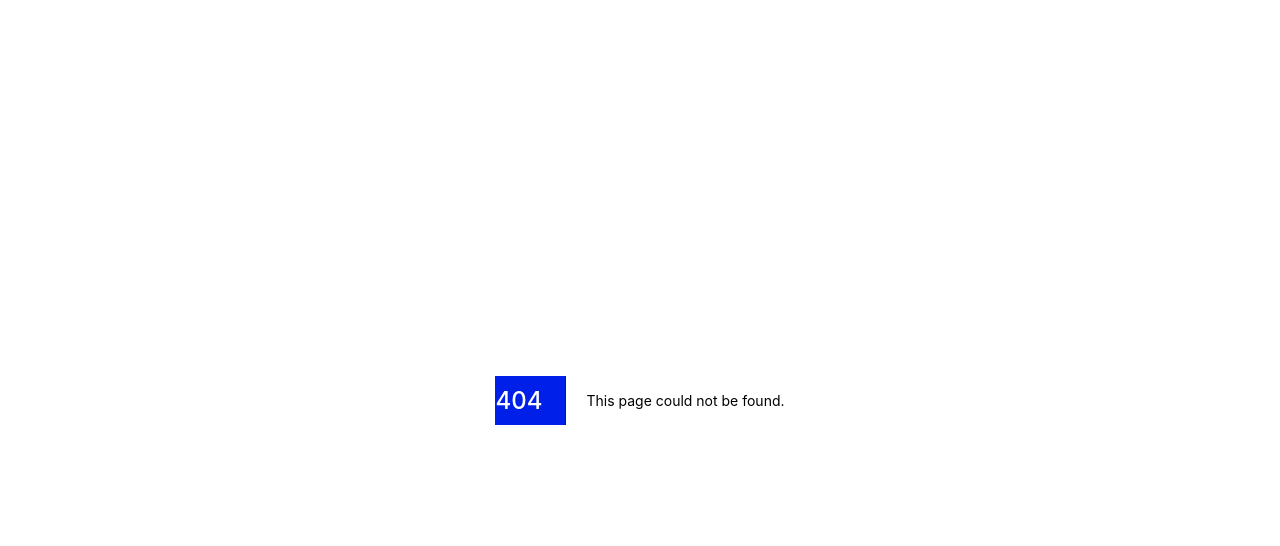
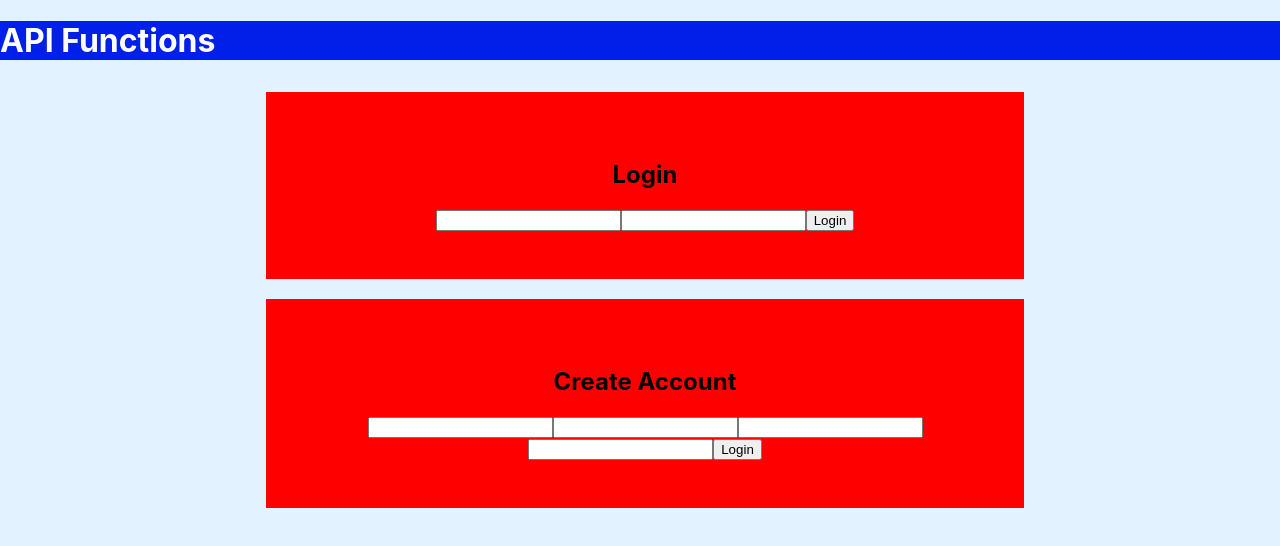
Before and after one commit to christoph-codes/bulb, a Next.js app in the folder frontend/: page /api-functions in a window 1280 px wide. Before the commit this address had no page. Shown: the top 546 px of the page. Built offline with nearby package versions, Linux system fonts and the light colour scheme.

Commit message:
13: Add api functions route for frontend to view api functions.

```diff
--- a/frontend/package.json
+++ b/frontend/package.json
@@ -13,7 +13,8 @@
     "axios": "^0.24.0",
     "next": "12.0.4",
     "react": "17.0.2",
-    "react-dom": "17.0.2"
+    "react-dom": "17.0.2",
+    "sass": "^1.45.0"
   },
   "devDependencies": {
     "eslint": "7.32.0",
--- /dev/null
+++ b/frontend/pages/api-functions.js
@@ -0,0 +1,137 @@
+import { useState } from 'react';
+import { useAuth } from '../providers/auth';
+import styles from '../styles/Apis.module.scss';
+
+const Apis = ({ props }) => {
+	const { login, createAccount } = useAuth();
+	const [loginFormInputs, setLoginFormInputs] = useState({
+		email: '',
+		password: '',
+	});
+	const [createAccountFormInputs, setCreateAccountFormInputs] = useState({
+		fname: '',
+		lname: '',
+		email: '',
+		password: '',
+	});
+	const update = (e, inputs, setFunction) => {
+		const {
+			target: { name, value },
+		} = e;
+		setFunction({ ...inputs, [name]: value });
+	};
+	const validate = (e) => {
+		console.log(e.target.value === 'hello');
+	};
+	return (
+		<div className={styles.Api}>
+			<h1>API Functions</h1>
+			<div className={styles.Api__cards}>
+				<article className={styles.Api__cards__card}>
+					<h2>Login</h2>
+					{/* Testing the login function. TODO: Delete this */}
+					<input
+						type='text'
+						name='email'
+						value={loginFormInputs.email}
+						onChange={(e) =>
+							update(e, loginFormInputs, setLoginFormInputs)
+						}
+						onBlur={(e) => validate(e)}
+					/>
+					<input
+						type='text'
+						name='password'
+						value={loginFormInputs.password}
+						onChange={(e) =>
+							update(e, loginFormInputs, setLoginFormInputs)
+						}
+						onBlur={(e) => validate(e)}
+					/>
+					<button
+						onClick={() =>
+							login(
+								loginFormInputs.email,
+								loginFormInputs.password,
+							)
+						}
+					>
+						Login
+					</button>
+				</article>
+			</div>
+			<div className={styles.Api__cards}>
+				<article className={styles.Api__cards__card}>
+					<h2>Create Account</h2>
+					{/* Testing the login function. TODO: Delete this */}
+					<input
+						type='text'
+						name='fname'
+						value={createAccountFormInputs.fname}
+						onChange={(e) =>
+							update(
+								e,
+								createAccountFormInputs,
+								setCreateAccountFormInputs,
+							)
+						}
+						onBlur={(e) => validate(e)}
+					/>
+					<input
+						type='text'
+						name='lname'
+						value={createAccountFormInputs.lname}
+						onChange={(e) =>
+							update(
+								e,
+								createAccountFormInputs,
+								setCreateAccountFormInputs,
+							)
+						}
+						onBlur={(e) => validate(e)}
+					/>
+					<input
+						type='text'
+						name='email'
+						value={createAccountFormInputs.email}
+						onChange={(e) =>
+							update(
+								e,
+								createAccountFormInputs,
+								setCreateAccountFormInputs,
+							)
+						}
+						onBlur={(e) => validate(e)}
+					/>
+					<input
+						type='text'
+						name='password'
+						value={createAccountFormInputs.password}
+						onChange={(e) =>
+							update(
+								e,
+								createAccountFormInputs,
+								setCreateAccountFormInputs,
+							)
+						}
+						onBlur={(e) => validate(e)}
+					/>
+					<button
+						onClick={() =>
+							createAccount(
+								createAccountFormInputs.fname,
+								createAccountFormInputs.lname,
+								createAccountFormInputs.email,
+								createAccountFormInputs.password,
+							)
+						}
+					>
+						Login
+					</button>
+				</article>
+			</div>
+		</div>
+	);
+};
+
+export default Apis;
--- /dev/null
+++ b/frontend/styles/Apis.module.scss
@@ -0,0 +1,22 @@
+.Api {
+	&__cards {
+		display: flex;
+		flex-wrap: wrap;
+		flex-direction: column;
+		justify-content: space-between;
+		width: 60vw;
+		margin: auto;
+		text-align: center;
+		&__card {
+			margin: 10px;
+			padding: 3rem;
+			background-color: red;
+			&:nth-child(odd) {
+				margin-right: 0;
+			}
+			&:nth-child(even) {
+				margin-left: 0;
+			}
+		}
+	}
+}
```
